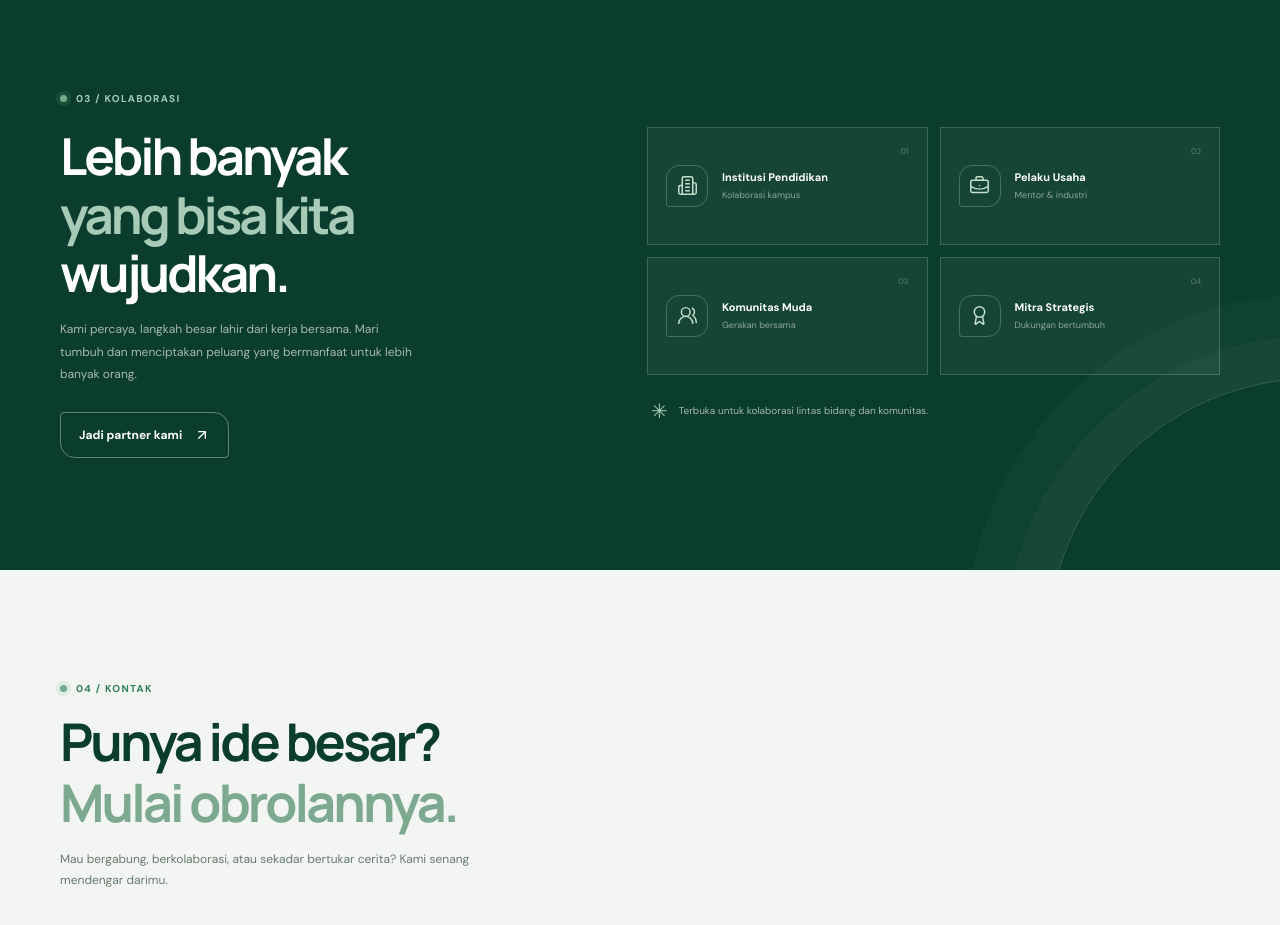
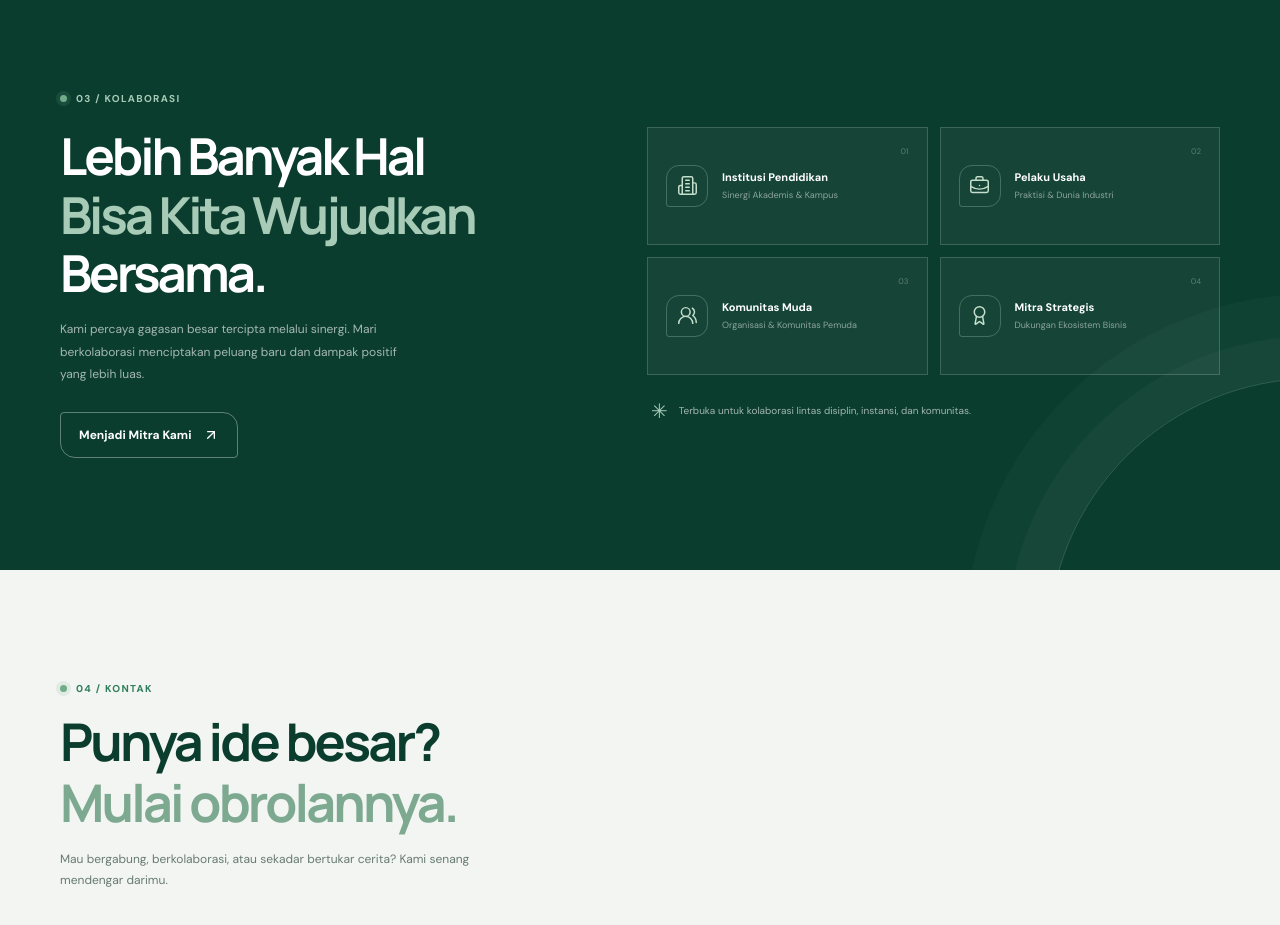
Before and after one commit to IndraMahayana/hipmiptunmas, a React (Vite) app: page / in a window 1280 px wide. Shown: the part 2360-3285 px from the top of the page. Built offline with nearby package versions, Linux system fonts and the light colour scheme.

Commit message:
Fix PartnerSection

```diff
--- a/src/components/PartnersSection.jsx
+++ b/src/components/PartnersSection.jsx
@@ -11,15 +11,15 @@ const partners = [
   {
     icon: Building2,
     title: "Institusi Pendidikan",
-    subtitle: "Kolaborasi kampus",
+    subtitle: "Sinergi Akademis & Kampus",
   },
   {
     icon: BriefcaseBusiness,
     title: "Pelaku Usaha",
-    subtitle: "Mentor & industri",
+    subtitle: "Praktisi & Dunia Industri",
   },
-  { icon: UsersRound, title: "Komunitas Muda", subtitle: "Gerakan bersama" },
-  { icon: Award, title: "Mitra Strategis", subtitle: "Dukungan bertumbuh" },
+  { icon: UsersRound, title: "Komunitas Muda", subtitle: "Organisasi & Komunitas Pemuda" },
+  { icon: Award, title: "Mitra Strategis", subtitle: "Dukungan Ekosistem Bisnis" },
 ];
 
 export default function PartnersSection() {
@@ -31,18 +31,19 @@ export default function PartnersSection() {
             <span className="eyebrow-dot" /> 03 / KOLABORASI
           </div>
           <h2>
-            Lebih banyak
+            Lebih Banyak Hal
             <br />
-            <em>yang bisa kita</em>
+            <em>Bisa Kita Wujudkan</em>
             <br />
-            wujudkan.
+            Bersama.
           </h2>
           <p>
-            Kami percaya, langkah besar lahir dari kerja bersama. Mari tumbuh
-            dan menciptakan peluang yang bermanfaat untuk lebih banyak orang.
+            Kami percaya gagasan besar tercipta melalui sinergi. Mari
+            berkolaborasi menciptakan peluang baru dan dampak positif yang lebih
+            luas.
           </p>
           <a className="button button-outline-light" href="#kontak">
-            Jadi partner kami <ArrowUpRight size={16} />
+            Menjadi Mitra Kami <ArrowUpRight size={16} />
           </a>
         </div>
         <div className="partner-cards">
@@ -60,7 +61,7 @@ export default function PartnersSection() {
           ))}
           <div className="partner-note">
             <span className="partner-note-mark">✳</span>
-            <span>Terbuka untuk kolaborasi lintas bidang dan komunitas.</span>
+            <span>Terbuka untuk kolaborasi lintas disiplin, instansi, dan komunitas.</span>
           </div>
         </div>
       </div>
```
